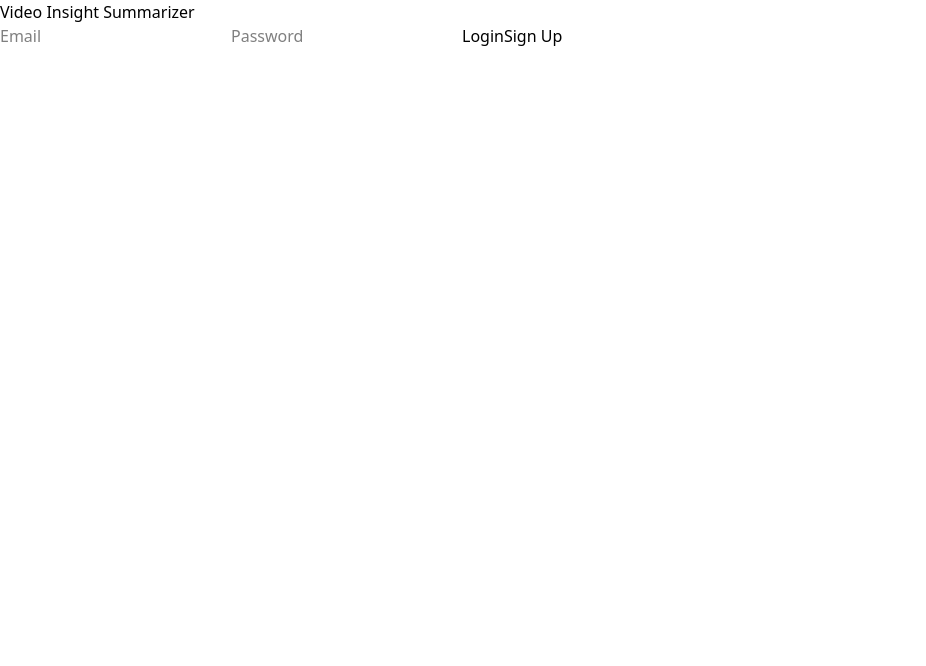
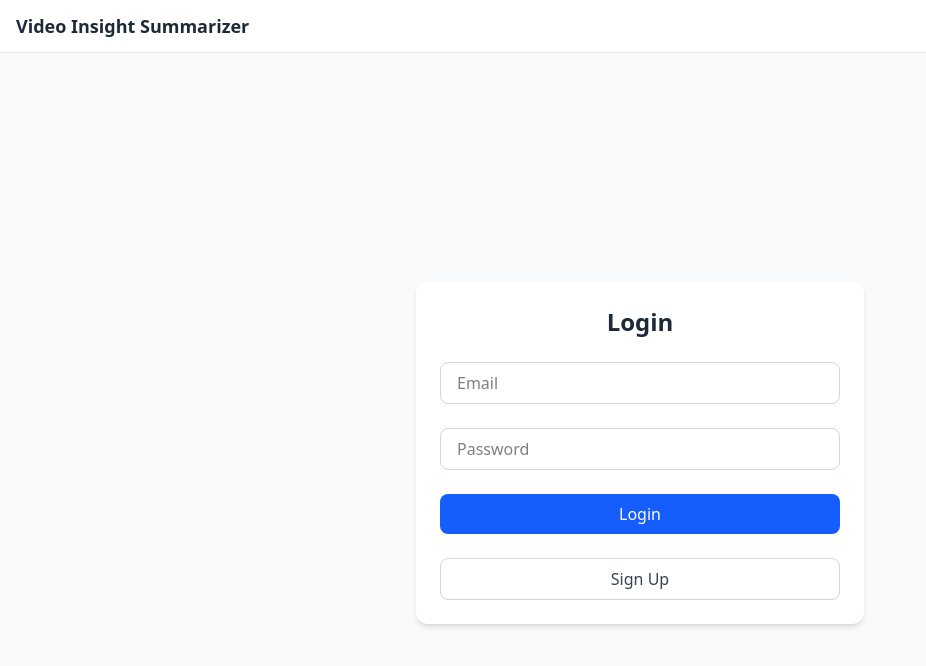
Before and after one commit to SatyamSingh432/yt-video-summarizer, a React (Vite) app in the folder frontend/: page /login in a window 1280 px wide. Shown: the top 666 px of the page, without its empty margins (0-926 px from the left). Built offline with nearby package versions, Linux system fonts and the light colour scheme; no server answers.

Commit message:
feat: Style Login, Logout and Navbar

```diff
--- a/frontend/src/components/Navbar.tsx
+++ b/frontend/src/components/Navbar.tsx
@@ -4,9 +4,18 @@ import { useAuth } from "../context/AuthContext";
 export default function Navbar() {
   const { user, logout } = useAuth();
   return (
-    <nav>
-      <h1>Video Insight Summarizer</h1>
-      {user && <button onClick={logout}>Logout</button>}
+    <nav className="w-full bg-white border-b border-gray-200 shadow-sm px-4 py-3 flex items-center justify-between">
+      <h1 className="text-lg font-semibold text-gray-800">
+        Video Insight Summarizer
+      </h1>
+      {user && (
+        <button
+          onClick={logout}
+          className="px-4 py-2 text-sm text-white bg-blue-600 rounded-lg hover:bg-blue-700 transition-colors"
+        >
+          Logout
+        </button>
+      )}
     </nav>
   );
 }
--- a/frontend/src/pages/Login.tsx
+++ b/frontend/src/pages/Login.tsx
@@ -1,7 +1,6 @@
 import React, { useState } from "react";
 import { api } from "../lib/api";
 import { useNavigate } from "react-router-dom";
-
 import { useAuth } from "../context/AuthContext.tsx";
 
 export default function Login() {
@@ -29,21 +28,37 @@ export default function Login() {
   };
 
   return (
-    <div>
+    <div className="min-h-screen flex items-center justify-center bg-gray-50 px-4">
+      <div className="w-full max-w-md bg-white p-6 rounded-xl shadow-md space-y-6">
+        <h2 className="text-2xl font-semibold text-center text-gray-800">
+          Login
+        </h2>
         <input
           value={email}
           onChange={(e) => setEmail(e.target.value)}
           placeholder="Email"
+          className="w-full px-4 py-2 border border-gray-300 rounded-lg focus:outline-none focus:ring-2 focus:ring-blue-500"
         />
         <input
           type="password"
           value={password}
           onChange={(e) => setPassword(e.target.value)}
           placeholder="Password"
+          className="w-full px-4 py-2 border border-gray-300 rounded-lg focus:outline-none focus:ring-2 focus:ring-blue-500"
         />
-      <button onClick={handleLogin}>Login</button>
-
-      <button onClick={handleSignup}>Sign Up</button>
+        <button
+          onClick={handleLogin}
+          className="w-full py-2 px-4 bg-blue-600 text-white rounded-lg hover:bg-blue-700 transition-colors"
+        >
+          Login
+        </button>
+        <button
+          onClick={handleSignup}
+          className="w-full py-2 px-4 border border-gray-300 text-gray-700 rounded-lg hover:bg-gray-100 transition-colors"
+        >
+          Sign Up
+        </button>
+      </div>
     </div>
   );
 }
--- a/frontend/src/pages/Signup.tsx
+++ b/frontend/src/pages/Signup.tsx
@@ -1,8 +1,7 @@
 import React, { useState } from "react";
+import { api } from "../lib/api";
+import { useAuth } from "../context/AuthContext";
 import { useNavigate } from "react-router-dom";
-
-import { api } from "../lib/api.ts";
-import { useAuth } from "../context/AuthContext.tsx";
 
 export default function Signup() {
   const [email, setEmail] = useState("");
@@ -25,20 +24,32 @@ export default function Signup() {
   };
 
   return (
-    <div>
-      <h2>Sign Up</h2>
+    <div className="min-h-screen flex items-center justify-center bg-gray-50 px-4">
+      <div className="w-full max-w-md bg-white p-6 rounded-xl shadow-md space-y-6">
+        <h2 className="text-2xl font-semibold text-center text-gray-800">
+          Create an Account
+        </h2>
         <input
+          type="email"
           value={email}
           onChange={(e) => setEmail(e.target.value)}
           placeholder="Email"
+          className="w-full px-4 py-2 border border-gray-300 rounded-lg focus:outline-none focus:ring-2 focus:ring-blue-500"
         />
         <input
           type="password"
           value={password}
           onChange={(e) => setPassword(e.target.value)}
           placeholder="Password"
+          className="w-full px-4 py-2 border border-gray-300 rounded-lg focus:outline-none focus:ring-2 focus:ring-blue-500"
         />
-      <button onClick={handleSignup}>Sign Up</button>
+        <button
+          onClick={handleSignup}
+          className="w-full py-2 px-4 bg-blue-600 text-white rounded-lg hover:bg-blue-700 transition-colors"
+        >
+          Sign Up
+        </button>
+      </div>
     </div>
   );
 }
```
Lines whose indentation alone changed are shown as unchanged.
